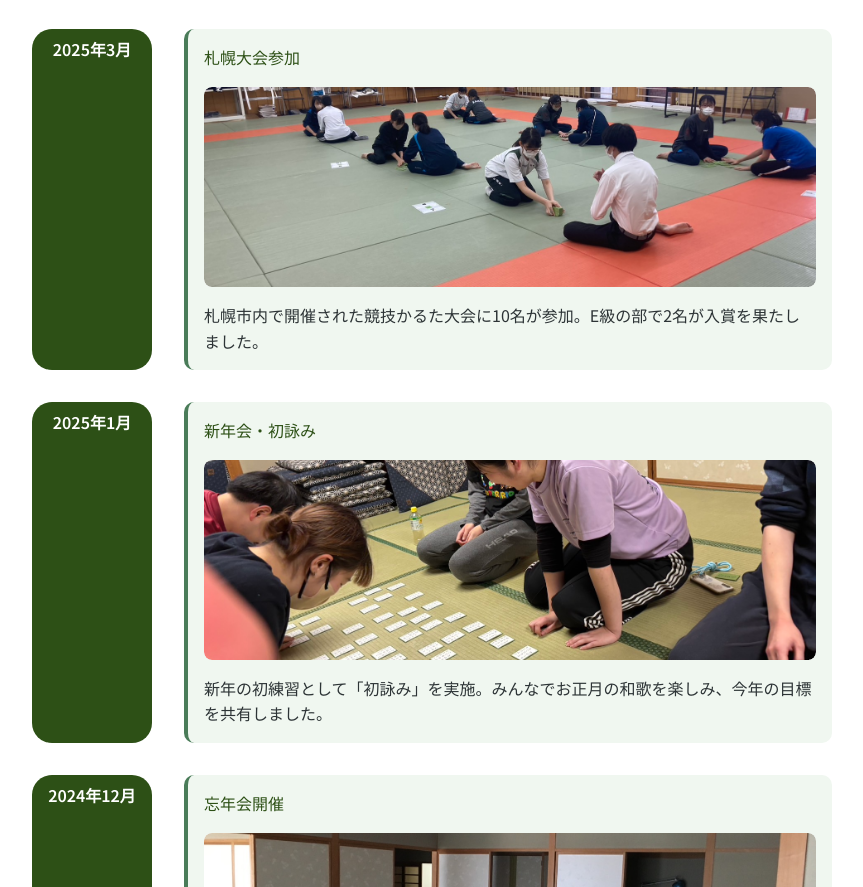
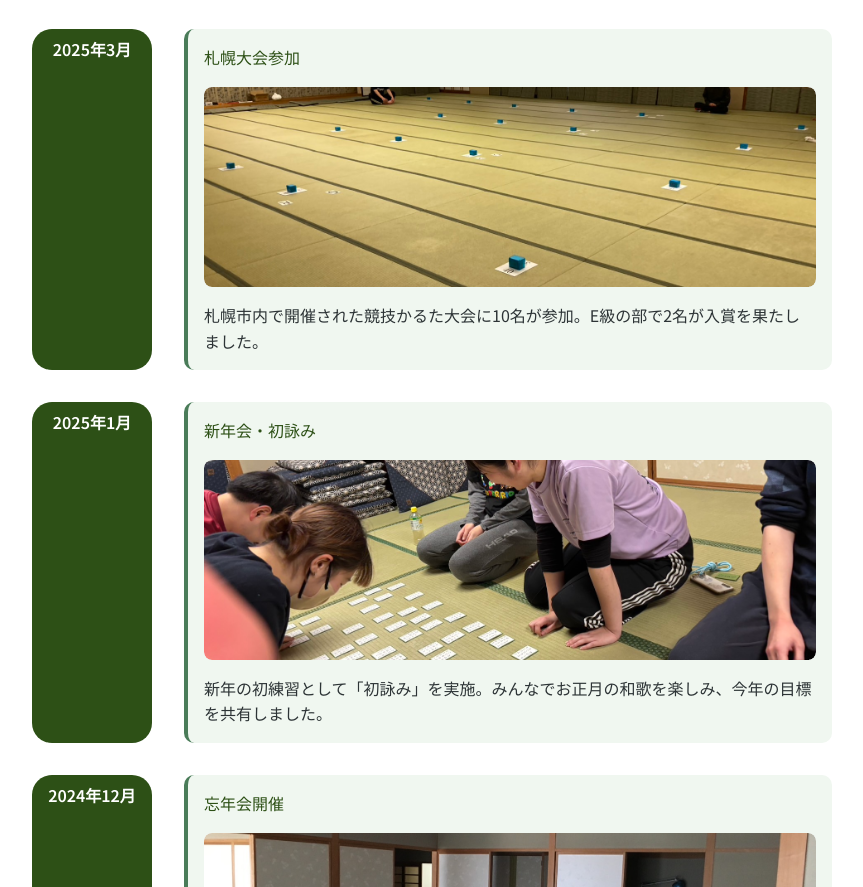
Before and after one commit to poponta2020/wasuramochi-karuta-site, a plain HTML site: page index.html in a window 1280 px wide. Shown: the part 3399-4286 px from the top of the page, without its empty margins (208-1071 px from the left). Drawn offline with Linux system fonts and the light colour scheme; a web font is replaced by a local one.

Commit message:
写真さしかえ

```diff
--- a/index.html
+++ b/index.html
@@ -1107,7 +1107,7 @@
                 <div class="timeline-content">
                     <h4>札幌大会参加</h4>
                     <div class="timeline-image">
-                        <img src="/images/tournament-2025.jpg" alt="札幌大会の様子">
+                        <img src="/images/spring-camp-2025.jpg" alt="札幌大会の様子">
                     </div>
                     <p>札幌市内で開催された競技かるた大会に10名が参加。E級の部で2名が入賞を果たしました。</p>
                 </div>
```
